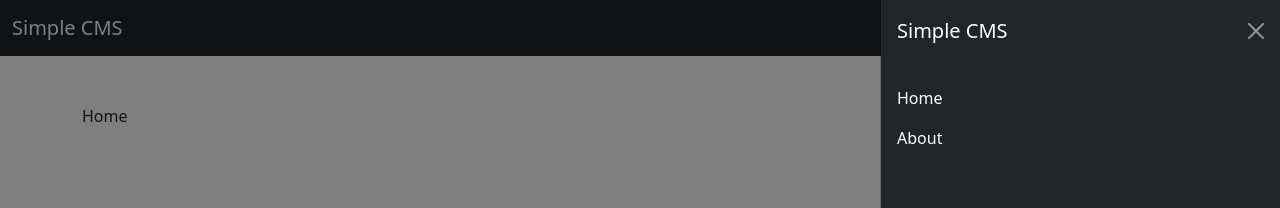
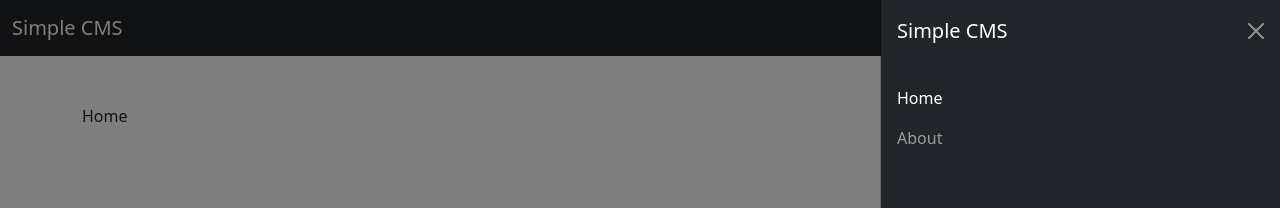
Before and after one commit to Yogurt613/simple-cms-ui, a Vue app: page / in a window 1280 px wide. Both pictures are taken after a click on the button "Toggle navigation". Shown: the top 208 px of the page. Built offline with nearby package versions, Linux system fonts and the light colour scheme.

Commit message:
Update links

```diff
--- a/src/components/AppHeader.vue
+++ b/src/components/AppHeader.vue
@@ -1,5 +1,17 @@
 <script setup>
+import { useRoute } from 'vue-router';
 
+const route = useRoute();
+const links = [
+  {
+    title: 'Home',
+    name: 'home',
+  },
+  {
+    title: 'About',
+    name: 'about',
+  },
+];
 </script>
 
 <template>
@@ -43,22 +55,24 @@
         </div>
         <div class="offcanvas-body">
           <ul class="navbar-nav justify-content-end flex-grow-1 pe-3">
-            <li class="nav-item">
-              <RouterLink
-                class="nav-link active"
-                :to="{ name: 'home' }"
-              >
-                Home
-              </RouterLink>
-            </li>
-            <li class="nav-item">
-              <RouterLink
-                class="nav-link active"
-                :to="{ name: 'about' }"
-              >
-                About
-              </RouterLink>
-            </li>
+            <template
+              v-for="(link, i) in links"
+              :key="i"
+            >
+              <li class="nav-item">
+                <router-link
+                  class="nav-link"
+                  :class="{
+                    'active': link.name === route.name,
+                  }"
+                  :to="{
+                    name: link.name,
+                  }"
+                >
+                  {{ link.title }}
+                </router-link>
+              </li>
+            </template>
           </ul>
         </div>
       </div>
```
